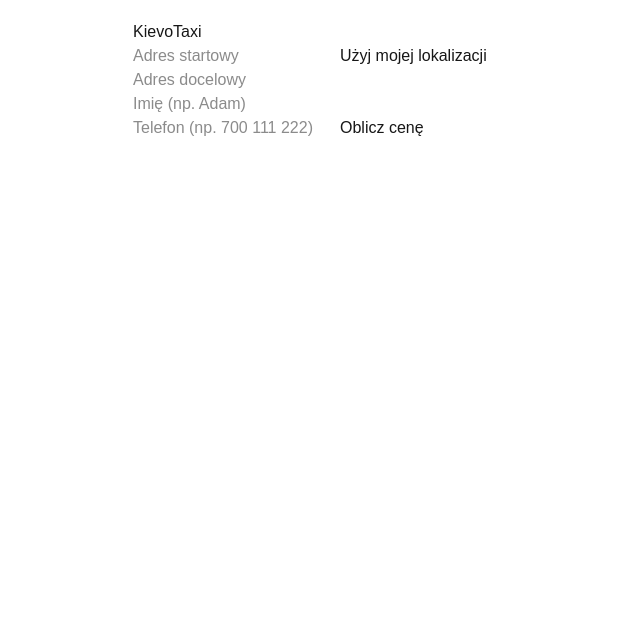
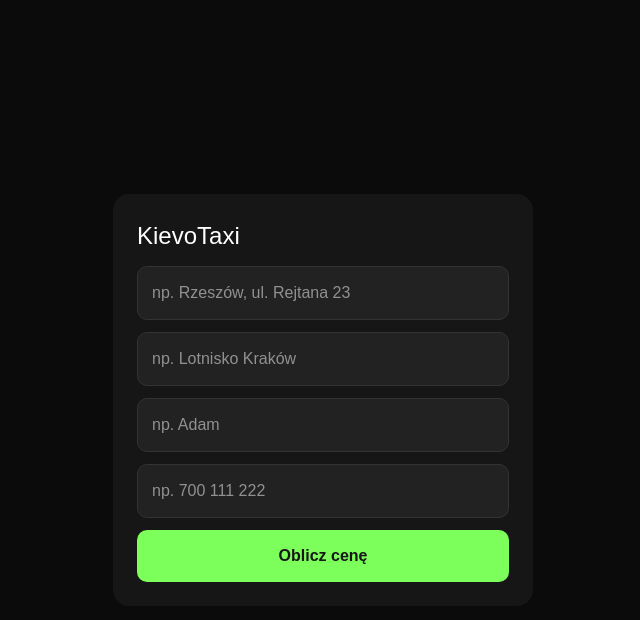
Before and after one commit to KievoTaxi/KievoTaxi, a Next.js app: page / in a window 1280 px wide. Shown: the top 620 px of the page, without its empty margins (317-957 px from the left). Built offline with nearby package versions, Linux system fonts and the light colour scheme.

Commit message:
UI final fix

```diff
--- a/app/page.tsx
+++ b/app/page.tsx
@@ -31,56 +31,6 @@ export default function Home() {
     return normalizePhone(value).length >= 9;
   }
 
-  async function handleUseMyLocation() {
-    setError("");
-    setStatusText("");
-
-    if (!navigator.geolocation) {
-      setError("Ta przeglądarka nie obsługuje lokalizacji.");
-      return;
-    }
-
-    try {
-      setLocating(true);
-
-      const position = await new Promise<GeolocationPosition>((resolve, reject) => {
-        navigator.geolocation.getCurrentPosition(resolve, reject, {
-          enableHighAccuracy: true,
-          timeout: 10000,
-          maximumAge: 0,
-        });
-      });
-
-      const lat = position.coords.latitude;
-      const lng = position.coords.longitude;
-
-      const res = await fetch("/api/quote", { // ✅ POPRAWIONE
-        method: "POST",
-        headers: {
-          "Content-Type": "application/json",
-        },
-        body: JSON.stringify({
-          geocodeOnly: true,
-          lat,
-          lng,
-        }),
-      });
-
-      const data = await res.json();
-
-      if (!res.ok || data.error) {
-        setError(data.error || "Nie udało się pobrać lokalizacji.");
-        return;
-      }
-
-      setFrom(data.address || `${lat}, ${lng}`);
-    } catch {
-      setError("Nie udało się pobrać Twojej lokalizacji.");
-    } finally {
-      setLocating(false);
-    }
-  }
-
   async function handleQuote() {
     setError("");
     setDistance("");
@@ -109,16 +59,11 @@ export default function Home() {
       return;
     }
 
-    if (rideTimeType === "later" && !rideTime.trim()) {
-      setError("Wpisz godzinę odbioru, np. 21:30.");
-      return;
-    }
-
     try {
       setLoading(true);
       setStatusText("Liczenie ceny...");
 
-      const res = await fetch("/api/quote", { // ✅ POPRAWIONE
+      const res = await fetch("/api/quote", {
         method: "POST",
         headers: {
           "Content-Type": "application/json",
@@ -138,7 +83,6 @@ export default function Home() {
 
       if (!res.ok || data.error) {
         setError(data.error || "Nie udało się obliczyć ceny.");
-        setStatusText("");
         return;
       }
 
@@ -154,79 +98,143 @@ export default function Home() {
       setStatusText("Wycena gotowa.");
     } catch {
       setError("Coś poszło nie tak. Spróbuj ponownie.");
-      setStatusText("");
     } finally {
       setLoading(false);
     }
   }
 
   function handleWhatsAppOrder() {
-    if (!distance || !price || !quoteCode || !quoteLink) {
-      setError("Najpierw oblicz cenę.");
-      return;
-    }
-
-    const pickupTime =
-      rideTimeType === "now" ? "Jak najszybciej" : rideTime.trim();
-
-    const cleanPhone = normalizePhone(phone);
-
     const message = `Dzień dobry, proszę o zamówienie przejazdu.
 
-Kod wyceny:
-${quoteCode}
+Kod: ${quoteCode}
+Link: ${quoteLink}
 
-Link weryfikacyjny:
-${quoteLink}
-
-Imię:
-${name}
-
-Telefon:
-${cleanPhone}
-
-Liczba osób:
-${peopleCount}
+Imię: ${name}
+Telefon: ${phone}
 
 Trasa:
 ${from} → ${to}
 
-Czas odbioru:
-${pickupTime}
+Cena: ${price}`;
 
-Kierowca weryfikuje cenę i trasę wyłącznie przez link systemowy.`;
-
-    const url = `https://wa.me/48700111222?text=${encodeURIComponent(message)}`; // ✅ LOSOWY NUMER
-
-    setStatusText("Przekierowuję do WhatsApp...");
+    const url = `https://wa.me/48700111222?text=${encodeURIComponent(message)}`;
     window.open(url, "_blank");
   }
 
   return (
-    <div style={{ padding: "20px", maxWidth: "420px", margin: "0 auto" }}>
-      <h2>KievoTaxi</h2>
+    <div style={wrapper}>
+      <div style={card}>
+        <h2 style={title}>KievoTaxi</h2>
 
-      <input placeholder="Adres startowy" value={from} onChange={(e) => setFrom(e.target.value)} />
-      <button onClick={handleUseMyLocation}>Użyj mojej lokalizacji</button>
+        <input
+          placeholder="np. Rzeszów, ul. Rejtana 23"
+          value={from}
+          onChange={(e) => setFrom(e.target.value)}
+          style={input}
+        />
 
-      <input placeholder="Adres docelowy" value={to} onChange={(e) => setTo(e.target.value)} />
+        <input
+          placeholder="np. Lotnisko Kraków"
+          value={to}
+          onChange={(e) => setTo(e.target.value)}
+          style={input}
+        />
 
-      <input placeholder="Imię (np. Adam)" value={name} onChange={(e) => setName(e.target.value)} />
-      <input placeholder="Telefon (np. 700 111 222)" value={phone} onChange={(e) => setPhone(e.target.value)} />
+        <input
+          placeholder="np. Adam"
+          value={name}
+          onChange={(e) => setName(e.target.value)}
+          style={input}
+        />
 
-      <button onClick={handleQuote}>Oblicz cenę</button>
+        <input
+          placeholder="np. 700 111 222"
+          value={phone}
+          onChange={(e) => setPhone(e.target.value)}
+          style={input}
+        />
 
-      {error && <div style={{ color: "red" }}>{error}</div>}
-      {statusText && <div>{statusText}</div>}
+        <button onClick={handleQuote} style={button}>
+          {loading ? "Liczenie..." : "Oblicz cenę"}
+        </button>
+
+        {error && <div style={errorStyle}>{error}</div>}
+        {statusText && <div style={status}>{statusText}</div>}
 
         {price && (
-        <div>
+          <div style={result}>
             <p>Dystans: {distance}</p>
             <p>Cena: {price}</p>
             <p>Kod: {quoteCode}</p>
-          <button onClick={handleWhatsAppOrder}>Zamów</button>
+
+            <button onClick={handleWhatsAppOrder} style={whatsapp}>
+              Zamów przez WhatsApp
+            </button>
           </div>
         )}
       </div>
+    </div>
   );
 }
+
+const wrapper: React.CSSProperties = {
+  minHeight: "100vh",
+  background: "#0b0b0b",
+  display: "flex",
+  justifyContent: "center",
+  alignItems: "center",
+};
+
+const card: React.CSSProperties = {
+  width: "100%",
+  maxWidth: "420px",
+  background: "#161616",
+  padding: "24px",
+  borderRadius: "16px",
+  display: "flex",
+  flexDirection: "column",
+  gap: "12px",
+};
+
+const title: React.CSSProperties = {
+  color: "#fff",
+  fontSize: "24px",
+};
+
+const input: React.CSSProperties = {
+  padding: "14px",
+  borderRadius: "10px",
+  border: "1px solid #333",
+  background: "#222",
+  color: "#fff",
+};
+
+const button: React.CSSProperties = {
+  padding: "14px",
+  borderRadius: "10px",
+  background: "#7CFF5B",
+  border: "none",
+  fontWeight: 700,
+};
+
+const whatsapp: React.CSSProperties = {
+  padding: "14px",
+  borderRadius: "10px",
+  background: "#25D366",
+  border: "none",
+  color: "#fff",
+  fontWeight: 700,
+};
+
+const result: React.CSSProperties = {
+  marginTop: "10px",
+  color: "#fff",
+};
+
+const errorStyle: React.CSSProperties = {
+  color: "#f87171",
+};
+
+const status: React.CSSProperties = {
+  color: "#aaa",
+};
```
Lines whose indentation alone changed are shown as unchanged.
